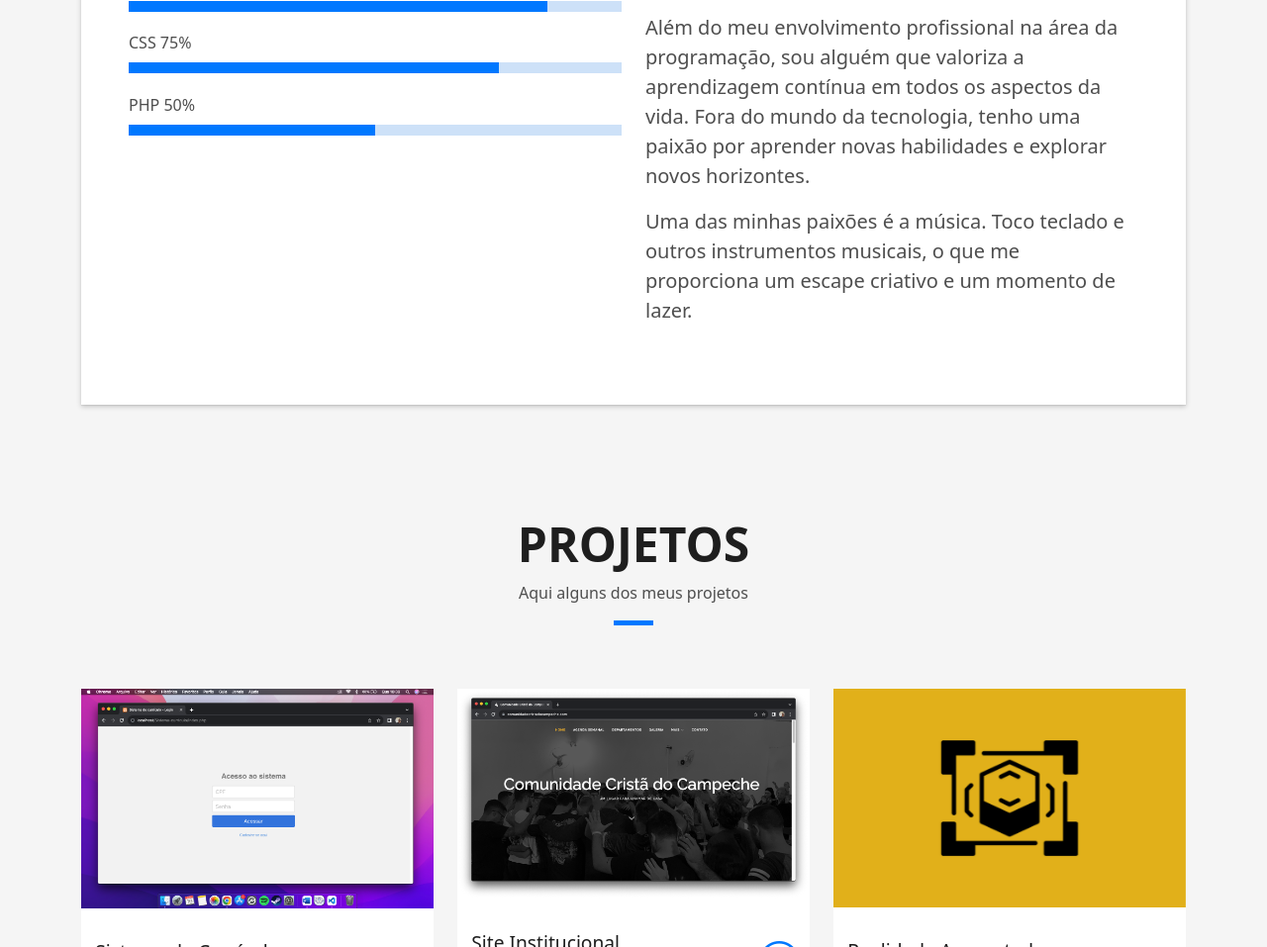
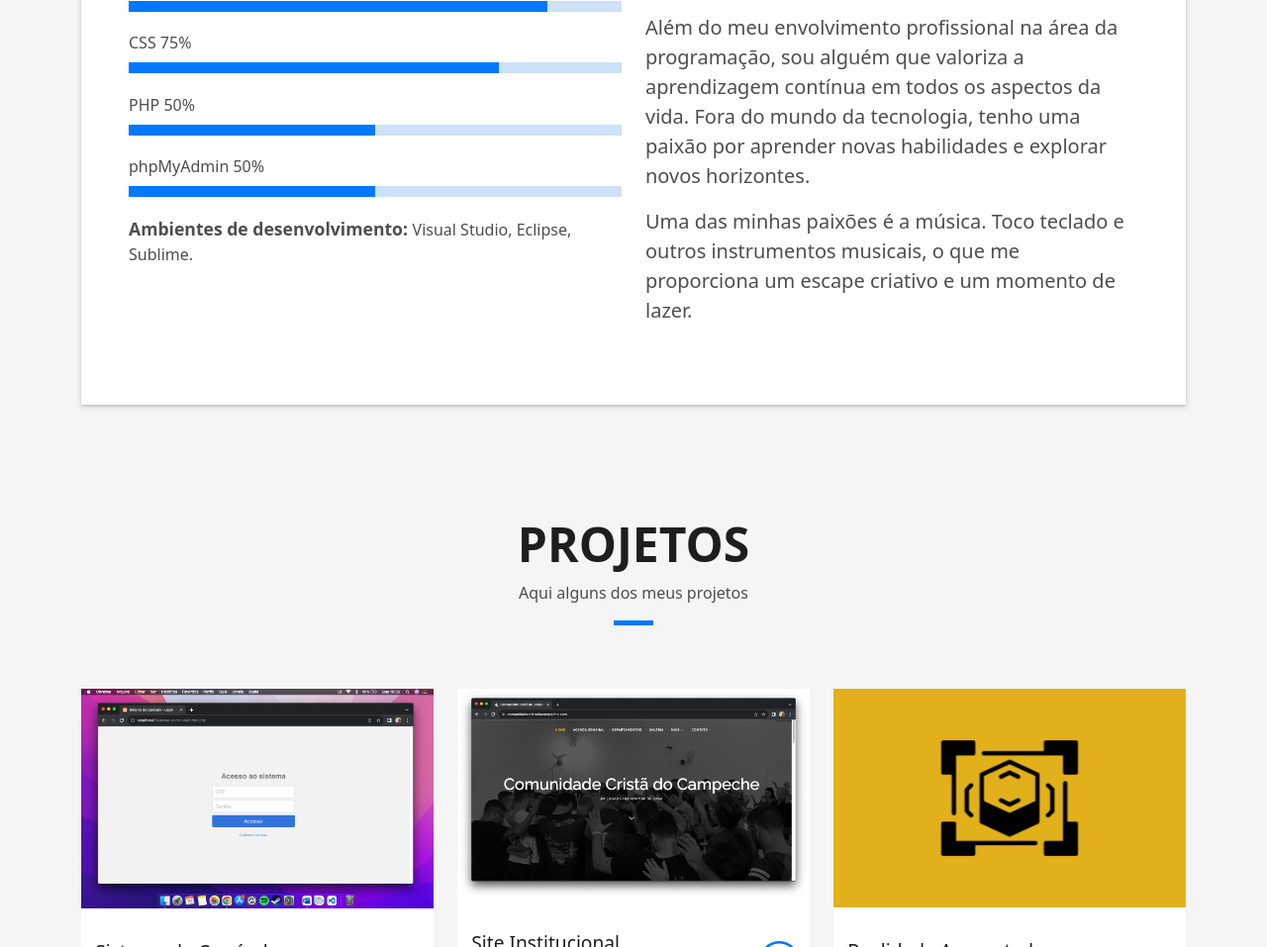
Before and after one commit to Nathanrods/nathanrods.github.io, a plain HTML site: page index.html in a window 1280 px wide. Shown: the part 1227-2184 px from the top of the page at 99% size. Drawn offline with Linux system fonts and the light colour scheme.

Commit message:
modified:   index.html

```diff
--- a/index.html
+++ b/index.html
@@ -106,6 +106,11 @@
                 <div class="progress">
                   <div class="progress-bar" role="progressbar" style="width: 50%" aria-valuenow="50" aria-valuemin="0" aria-valuemax="100"></div>
                 </div>
+                <span>phpMyAdmin</span> <span class="pull-right">50%</span>
+                <div class="progress">
+                  <div class="progress-bar" role="progressbar" style="width: 50%" aria-valuenow="50" aria-valuemin="0" aria-valuemax="100"></div>
+                </div>
+                <p><span class="title-s">Ambientes de desenvolvimento: </span> <span>Visual Studio, Eclipse, Sublime.</span></p>
               </div>
             </div>
             <div class="col-md-6">
```
